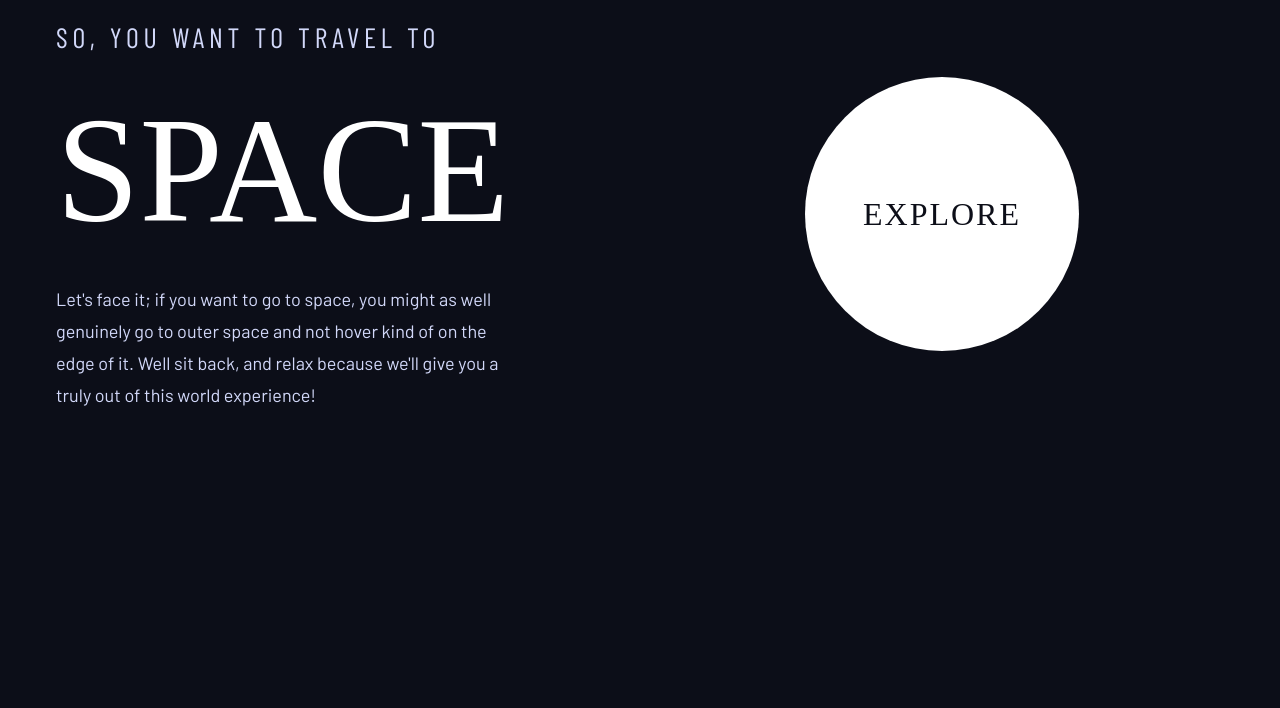
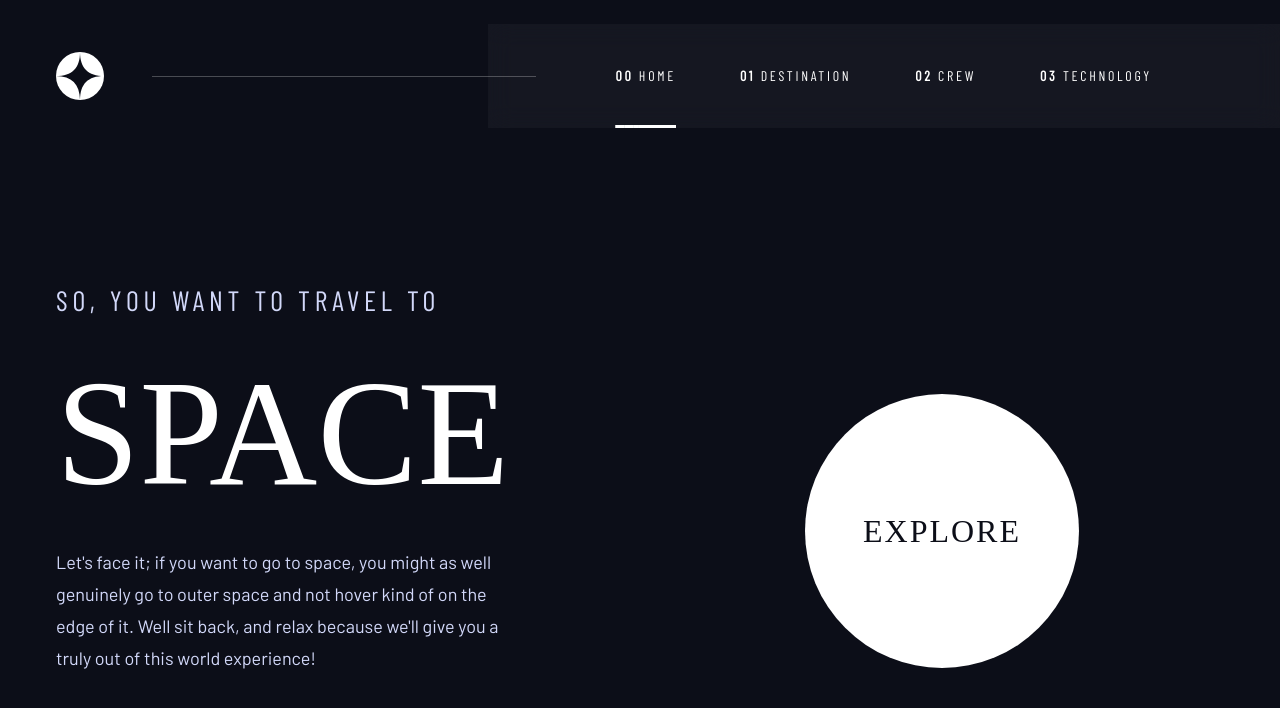
Before and after one commit to AlyaaRushdy/FrontendMentor-Space-Tourism, a React (Vite) app: page / in a window 1280 px wide. Shown: the top 708 px of the page. Built offline with nearby package versions, Linux system fonts and the light colour scheme; a web font is replaced by a local one.

Commit message:
all pages backgrounds based on pathname

```diff
--- a/src/App.tsx
+++ b/src/App.tsx
@@ -1,9 +1,39 @@
+import { Route, Routes, useLocation } from "react-router-dom";
+import Navbar from "./components/navbar/Navbar";
 import Home from "./pages/Home";
+import homeMobile from "/src/assets/images/home/background-home-mobile.jpg";
+import homeTablet from "/src/assets/images/home/background-home-tablet.jpg";
+import homeDesktop from "/src/assets/images/home/background-home-desktop.jpg";
+import crewMobile from "/src/assets/images/crew/background-crew-mobile.jpg";
+import crewTablet from "/src/assets/images/crew/background-crew-tablet.jpg";
+import crewDesktop from "/src/assets/images/crew/background-crew-desktop.jpg";
+import destinationMobile from "/src/assets/images/destination/background-destination-mobile.jpg";
+import destinationTablet from "/src/assets/images/destination/background-destination-tablet.jpg";
+import destinationDesktop from "/src/assets/images/destination/background-destination-desktop.jpg";
+import technologyMobile from "/src/assets/images/technology/background-technology-mobile.jpg";
+import technologyTablet from "/src/assets/images/technology/background-technology-tablet.jpg";
+import technologyDesktop from "/src/assets/images/technology/background-technology-desktop.jpg";
+
+const backgrounds: Record<string, string> = {
+  "/": `bg-[url('${homeMobile}')] md:bg-[url('${homeTablet}')] lg:bg-[url('${homeDesktop}')]`,
+  "/crew": `bg-[url('${crewMobile}')] md:bg-[url('${crewTablet}')] lg:bg-[url('${crewDesktop}')]`,
+  "/destination": `bg-[url('${destinationMobile}')] md:bg-[url('${destinationTablet}')] lg:bg-[url('${destinationDesktop}')]`,
+  "/technology": `bg-[url('${technologyMobile}')] md:bg-[url('${technologyTablet}')] lg:bg-[url('${technologyDesktop}')]`,
+};
 
 function App() {
+  const { pathname } = useLocation();
+
   return (
     <>
-      <Home />
+      <main
+        className={`grid min-h-screen grid-rows-[fit-content,1fr] bg-cover bg-center ${backgrounds[pathname]}`}
+      >
+        <Navbar />
+        <Routes>
+          <Route index element={<Home />} />
+        </Routes>
+      </main>
     </>
   );
 }
```
